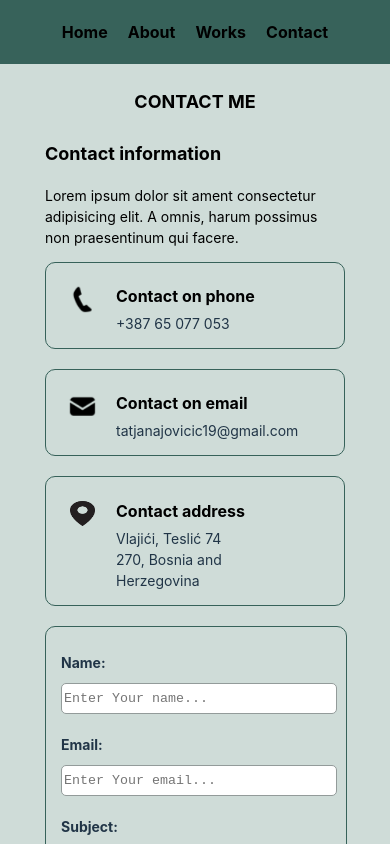
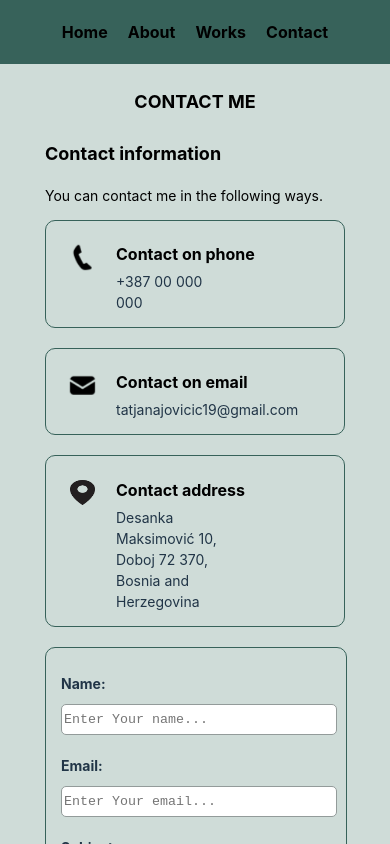
Before and after one commit to tatjana-jovicic/AboutMe, a React (Vite) app: page /contact in a window 390 px wide. Shown: the top 844 px of the page. Built offline with nearby package versions, Linux system fonts and the light colour scheme.

Commit message:
update components on page

```diff
--- a/src/features/About/About.css
+++ b/src/features/About/About.css
@@ -52,9 +52,12 @@
 }
 .right_containerr {
   width: 100%;
-  max-width: 400px;
+  max-width: 350px;
   margin-top: auto;
   margin-bottom: auto;
+  border: 2px solid rgb(55, 98, 90);
+  border-radius: 20px;
+  padding: 1rem;
 }
 .my_name {
   text-align: start;
@@ -67,6 +70,7 @@
 .value_style {
   color: rgb(35, 109, 85);
 }
+
 @media only screen and (max-width: 500px) {
   .about_me {
     padding-top: 5rem;
--- a/src/features/About/About.jsx
+++ b/src/features/About/About.jsx
@@ -25,7 +25,7 @@ const About = () => {
     },
     {
       label: "Address",
-      value: "Vlajići, Teslić",
+      value: "Desanka Maksimović, Doboj",
     },
     {
       label: "Freelance",
@@ -51,12 +51,7 @@ const About = () => {
             ))}
           </ul>
           <button className="button_download">
-            <a
-              target="_blank"
-              href="https://drive.google.com/file/d/1iInzwyCKjzrZ7SR1EGQuTwL1hmtYnuQo/view?usp=sharing"
-            >
-              SEE CV
-            </a>
+            <a href="#">SEE CV</a>
           </button>
         </div>
       </div>
--- a/src/features/Contact/Contact.css
+++ b/src/features/Contact/Contact.css
@@ -87,6 +87,18 @@
   background-color: Transparent;
   border: 1px solid rgb(50, 62, 50);
 }
+@media only screen and (max-width: 1300px) {
+  .contact_me {
+    padding-top: 5rem;
+  }
+}
+
+@media only screen and (max-width: 1050px) {
+  .container {
+    width: 95%;
+    gap: 1rem;
+  }
+}
 @media only screen and (max-width: 800px) {
   .container {
     width: 100%;
@@ -99,7 +111,6 @@
   }
   .contact_me {
     font-size: 18px;
-    padding-top: 5rem;
     padding-bottom: 1rem;
   }
   .container_right {
--- a/src/features/Contact/Contact.jsx
+++ b/src/features/Contact/Contact.jsx
@@ -10,7 +10,7 @@ const Contact = () => {
     {
       logo: Phone,
       heading: "Contact on phone",
-      paragraph: "+387 65 077 053",
+      paragraph: "+387 00 000 000",
     },
     {
       logo: Mail,
@@ -20,7 +20,7 @@ const Contact = () => {
     {
       logo: Location,
       heading: "Contact address",
-      paragraph: "Vlajići, Teslić 74 270, Bosnia and Herzegovina",
+      paragraph: "Desanka Maksimović 10, Doboj 72 370, Bosnia and Herzegovina",
     },
   ]);
 
@@ -30,10 +30,7 @@ const Contact = () => {
       <div className="container">
         <div className="container_left">
           <h3 className="contact_info">Contact information</h3>
-          <p className="paragraph">
-            Lorem ipsum dolor sit ament consectetur adipisicing elit. A omnis,
-            harum possimus non praesentinum qui facere.
-          </p>
+          <p className="paragraph">You can contact me in the following ways.</p>
           <div className="info_container">
             {ConInfo.map((info) => (
               <div className="info">
```
